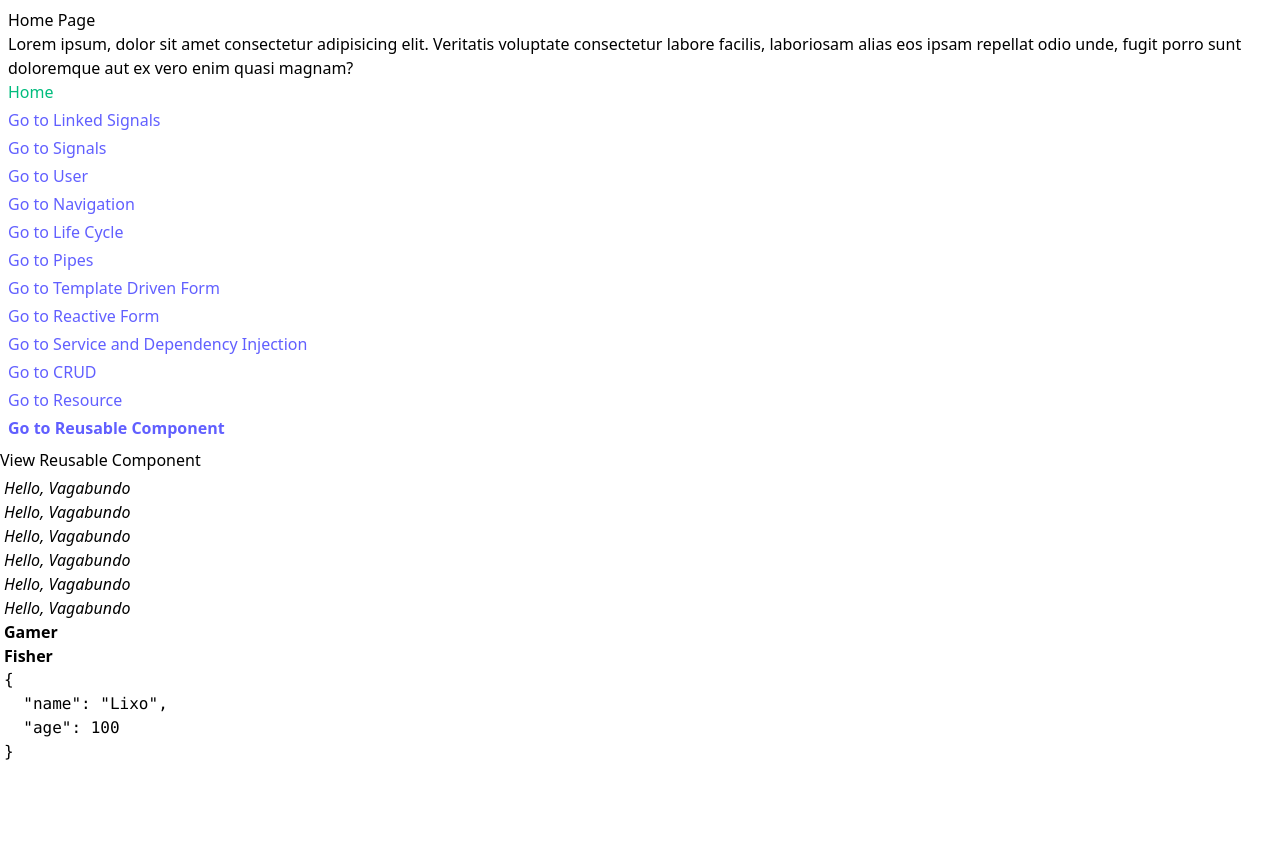
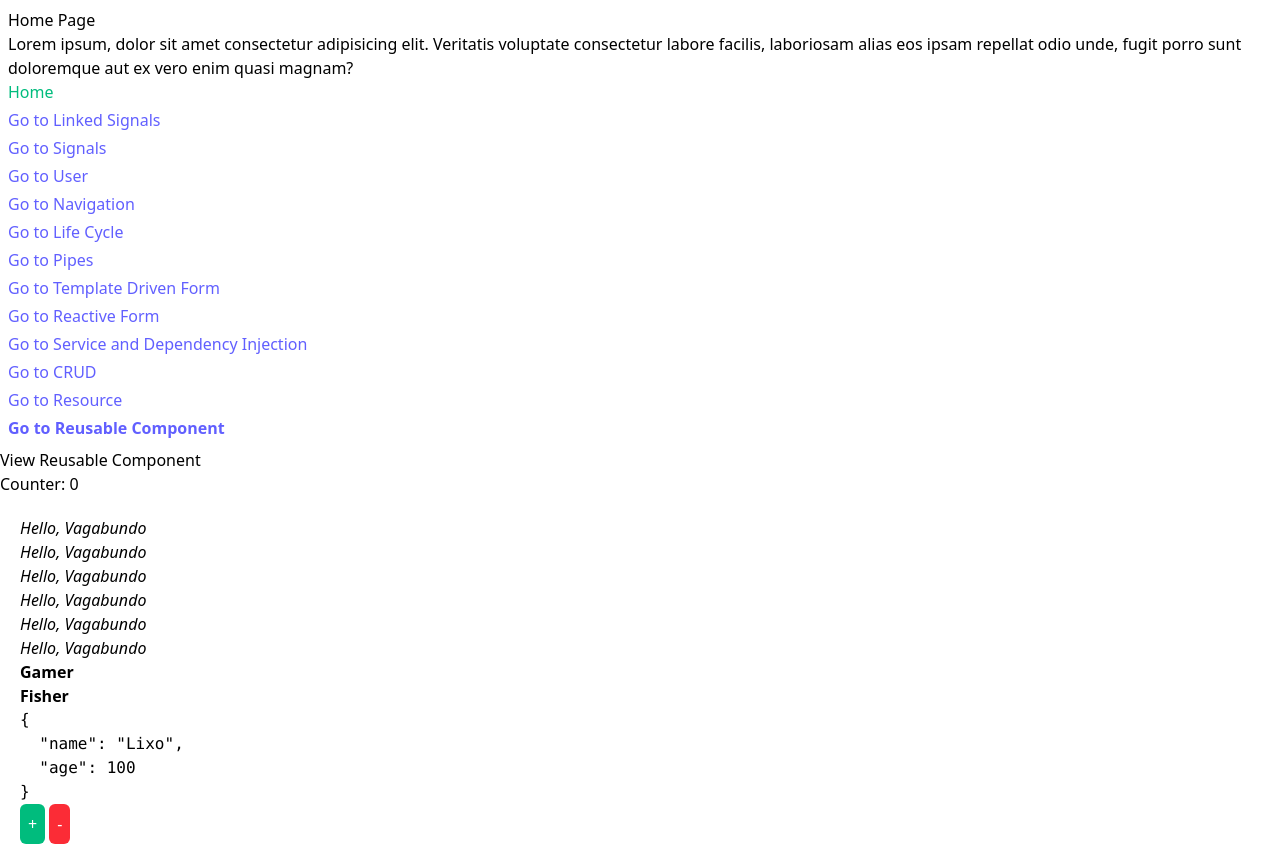
Before and after one commit to Bruno-Calasans/angular, an Angular app: page /reusable-component in a window 1280 px wide. Before the commit the page ends 800 px from the top, so only its background shows below. Built offline with nearby package versions, Linux system fonts and the light colour scheme.

Commit message:
model signal

```diff
--- a/src/app/reusable/reusable/reusable.component.html
+++ b/src/app/reusable/reusable/reusable.component.html
@@ -1,23 +1,44 @@
-<div class="p-1 w-54">
+<div class="p-5 w-54">
+  <!-- @if(showWelcomeMsg){
 
-  <!-- Boolean -->
-  @if(showWelcomeMsg){
-
-    <!-- Number -->
     @for(count of createRange(welcomeMsgsCount); track $index){
-
-      <!-- String -->
       <h1 class="italic">Hello, {{ name }}</h1>
     }
-  }
+  } -->
 
-  <!-- Arrays -->
-  <div>
+  <!-- <div>
     @for(skill of skills; track $index){
     <h1 class="font-bold">{{ skill }}</h1>
     }
   </div>
 
-  <!-- Object -->
-  <pre>{{ user | json }}</pre>
+  <pre>{{ user | json }}</pre> -->
+
+  @if(showWelcomeMsg()){ @for(count of createRange(welcomeMsgsCount()); track
+  $index){
+  <h1 class="italic">Hello, {{ name() }}</h1>
+  } }
+
+  <div>
+    @for(skill of skills(); track $index){
+    <h1 class="font-bold">{{ skill }}</h1>
+    }
+  </div>
+
+  <pre>{{ user() | json }}</pre>
+
+  <div class="flex gap-1">
+    <button
+      class="p-2 bg-emerald-500 text-white cursor-pointer rounded-md hover:bg-emerald-600 transition-all"
+      (click)="increment()"
+    >
+      +
+    </button>
+    <button
+      class="p-2 bg-red-500 text-white cursor-pointer rounded-md hover:bg-red-600 transition-all"
+      (click)="decrease()"
+    >
+      -
+    </button>
+  </div>
 </div>
--- a/src/app/reusable/reusable/reusable.component.ts
+++ b/src/app/reusable/reusable/reusable.component.ts
@@ -4,6 +4,8 @@ import {
   Input,
   booleanAttribute,
   numberAttribute,
+  input,
+  model,
 } from '@angular/core';
 
 @Component({
@@ -13,22 +15,39 @@ import {
   styleUrl: './reusable.component.css',
 })
 export class ReusableComponent {
-  @Input({ required: true })
-  name = '';
+  // @Input({ required: true })
+  // name = '';
 
-  @Input({ required: false, transform: booleanAttribute })
-  showWelcomeMsg = true;
+  // @Input({ required: false, transform: booleanAttribute })
+  // showWelcomeMsg = true;
 
-  @Input({ required: false, transform: numberAttribute })
-  welcomeMsgsCount = 1;
+  // @Input({ required: false, transform: numberAttribute })
+  // welcomeMsgsCount = 1;
 
-  @Input({ required: false })
-  skills: string[] = [];
+  // @Input({ required: false })
+  // skills: string[] = [];
 
-  @Input({ required: false })
-  user = { name: 'James', age: 10 };
+  // @Input({ required: false })
+  // user = { name: 'James', age: 10 };
+
+  name = input.required<string>();
+  showWelcomeMsg = input(false, { transform: booleanAttribute });
+  welcomeMsgsCount = input(1, { transform: numberAttribute });
+  skills = input.required<string[]>();
+  user = input({ name: 'James', age: 10 });
 
   createRange(count: number) {
     return Array(count);
   }
+
+  // Define a model input named "value".
+  value = model(0);
+
+  increment() {
+    this.value.update((oldValue) => oldValue + 1);
+  }
+
+  decrease() {
+    this.value.update((oldValue) => oldValue - 1);
+  }
 }
--- a/src/app/reusable/view-reusable/view-reusable.component.html
+++ b/src/app/reusable/view-reusable/view-reusable.component.html
@@ -1,5 +1,7 @@
 <main>
   <h1>View Reusable Component</h1>
+  <p>Counter: {{ count }}</p>
+
   <app-reusable
     name="Vagabundo"
     [showWelcomeMsg]="true"
@@ -9,5 +11,6 @@
       name: 'Lixo',
       age: 100
     }"
+    [(value)]="count"
   />
 </main>
--- a/src/app/reusable/view-reusable/view-reusable.component.ts
+++ b/src/app/reusable/view-reusable/view-reusable.component.ts
@@ -7,4 +7,6 @@ import { ReusableComponent } from '../reusable/reusable.component';
   templateUrl: './view-reusable.component.html',
   styleUrl: './view-reusable.component.css',
 })
-export class ViewReusableComponent {}
+export class ViewReusableComponent {
+  count = 0;
+}
```
